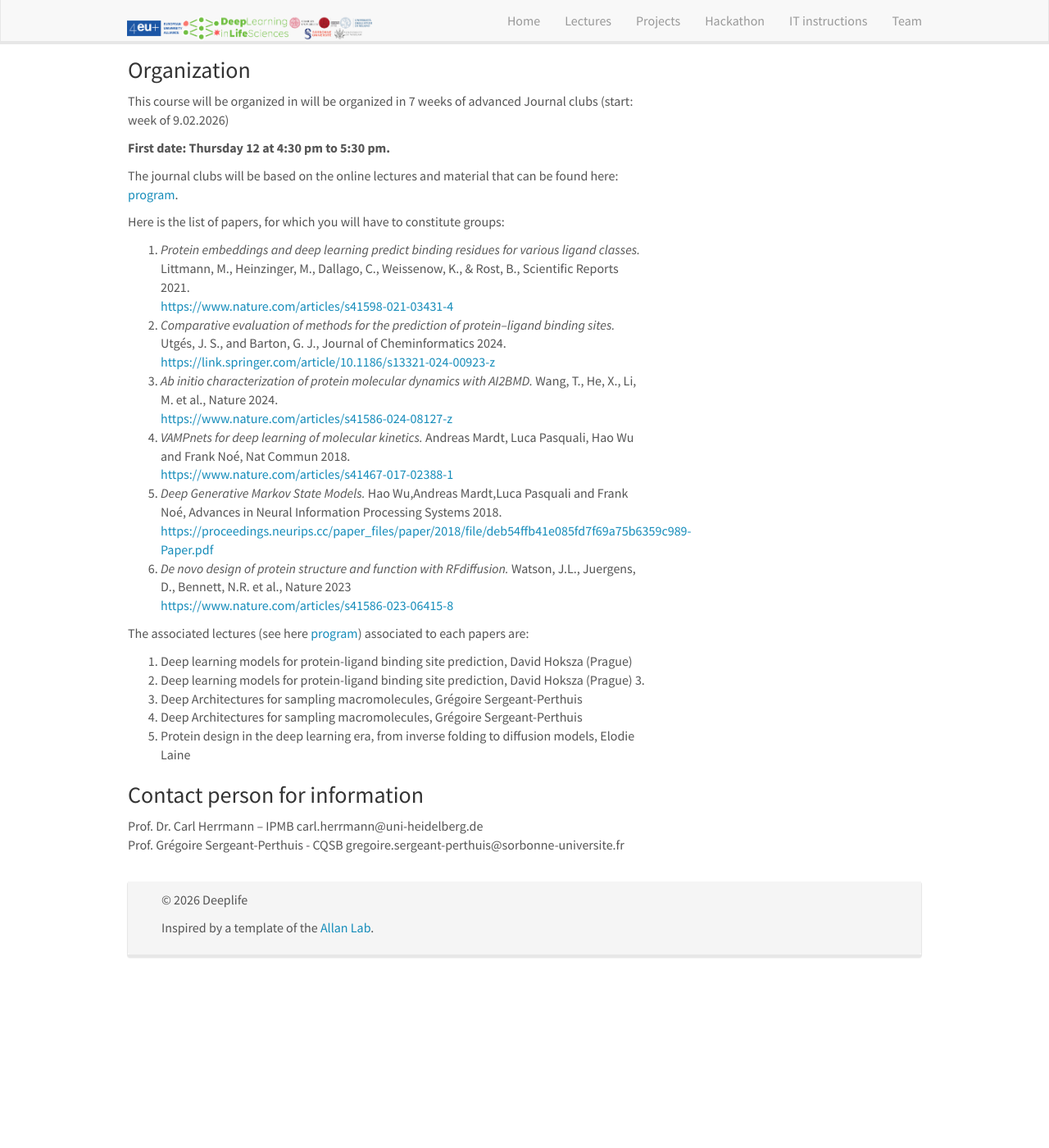
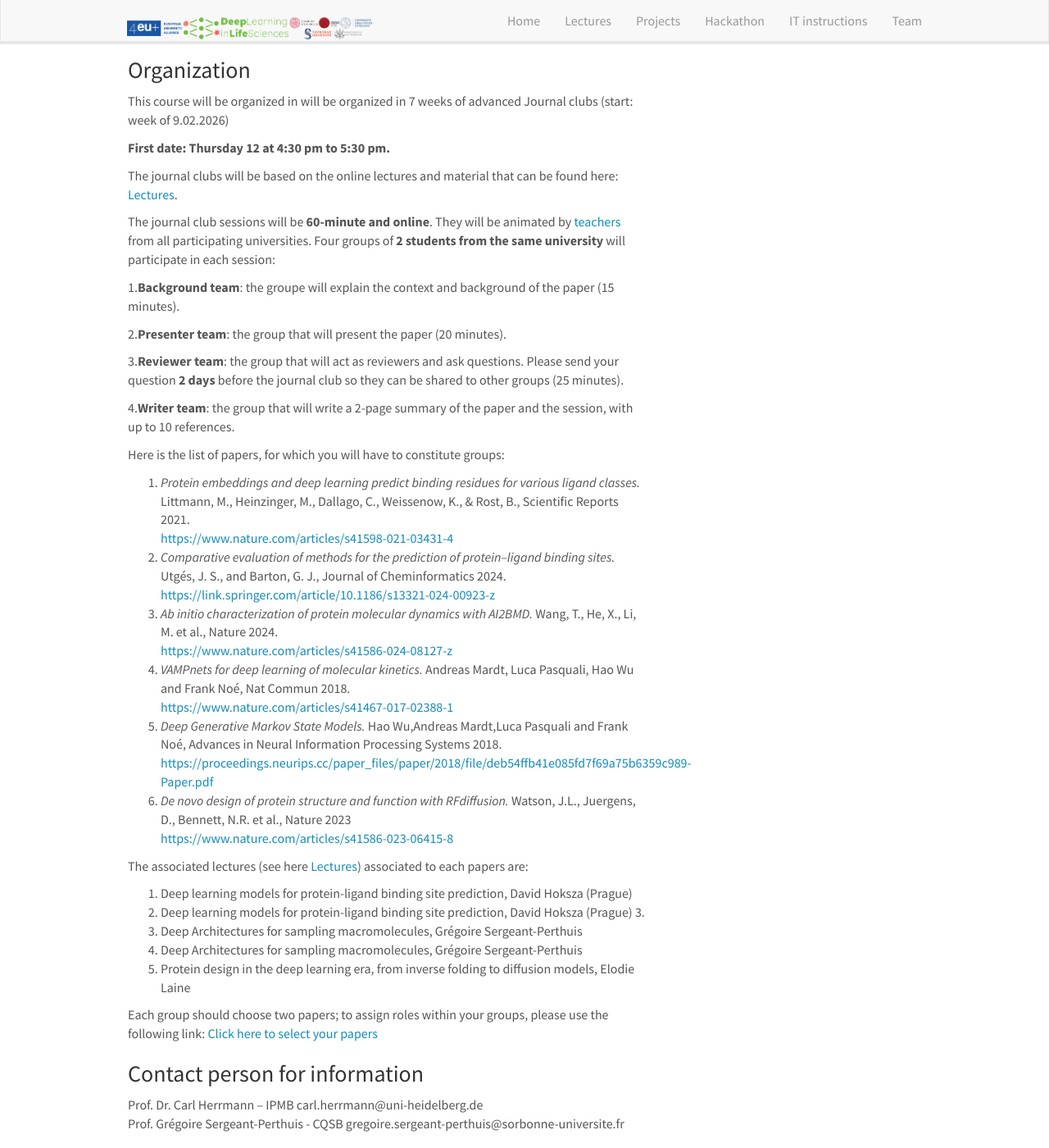
Before and after one commit to GregoireSU/deeplife4eu.github.io, a Jekyll site: the page built from _pages/home.md, in a window 1280 px wide and 1400 px high, scrolled down 890 px. Shown: the whole window at 82% size. Built offline with Jekyll 4.4.1, drawn with Linux system fonts in a browser that asks for light colours; nearby versions of some CDN libraries; before the commit the page ends 2080 px from its top, so only the background shows below that.

Commit message:
main changed with instruction for groups

```diff
--- a/_pages/home.md
+++ b/_pages/home.md
@@ -42,10 +42,19 @@ This course will be organized in will be organized in 7 weeks of advanced Journa
 
 
 
-<p>The journal clubs will be based on the online lectures and material that can be found here: [program]({{ site.url }}{{ site.baseurl }}/program).
+<p>The journal clubs will be based on the online lectures and material that can be found here: [Lectures]({{ site.url }}{{ site.baseurl }}/program).
 <br></p>
 
+The journal club sessions will be **60-minute and online**. They will be animated by [teachers]({{ site.url }}{{ site.baseurl }}/team) from all participating universities. Four groups of **2 students from the same university** will participate in each session:
 
+1.**Background team**: the groupe will explain the context and background of the paper (15 minutes).
+
+2.**Presenter team**: the group that will present the paper (20 minutes).
+
+3.**Reviewer team**: the group that will act as reviewers and ask questions. Please send your question **2 days** before the journal club so they can be shared to other groups (25 minutes).
+
+4.**Writer team**: the group that will write a 2-page summary of the paper and the session, with up to 10 references.
+<br>
 
 Here is the list of papers, for which you will have to constitute groups:
 
@@ -95,7 +104,7 @@ Here is the list of papers, for which you will have to constitute groups:
 </ol>
 
 
-The associated lectures (see here [program]({{ site.url }}{{ site.baseurl }}/program)) associated to each papers are:
+The associated lectures (see here [Lectures]({{ site.url }}{{ site.baseurl }}/program)) associated to each papers are:
 
 1. Deep learning models for protein-ligand binding site prediction, David Hoksza (Prague)
 2. Deep learning models for protein-ligand binding site prediction, David Hoksza (Prague)
@@ -105,6 +114,12 @@ The associated lectures (see here [program]({{ site.url }}{{ site.baseurl }}/pro
 6. Protein design in the deep learning era, from inverse folding to diffusion models, Elodie Laine
 
 
+<p>
+        Each group should choose two papers; to assign roles within your groups, please use the following link:
+        <a href="https://docs.google.com/forms/d/e/1FAIpQLScOXcxeeiM34yOWYJ9RtWWGpO3_PDUr7GW9iyWXF6qr0W0lYw/viewform?usp=header">Click here to select your papers</a>
+    </p>
+
+
 ### Contact person for information
 Prof. Dr. Carl Herrmann – IPMB carl.herrmann@uni-heidelberg.de<br>
 Prof. Grégoire Sergeant-Perthuis - CQSB gregoire.sergeant-perthuis@sorbonne-universite.fr
```
